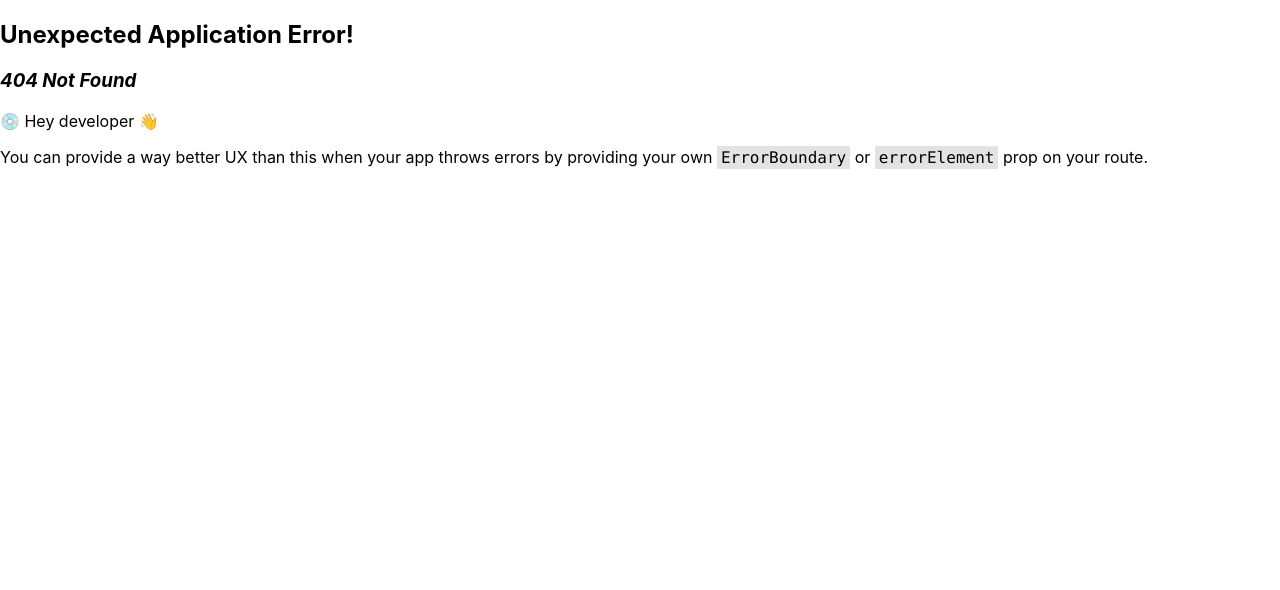
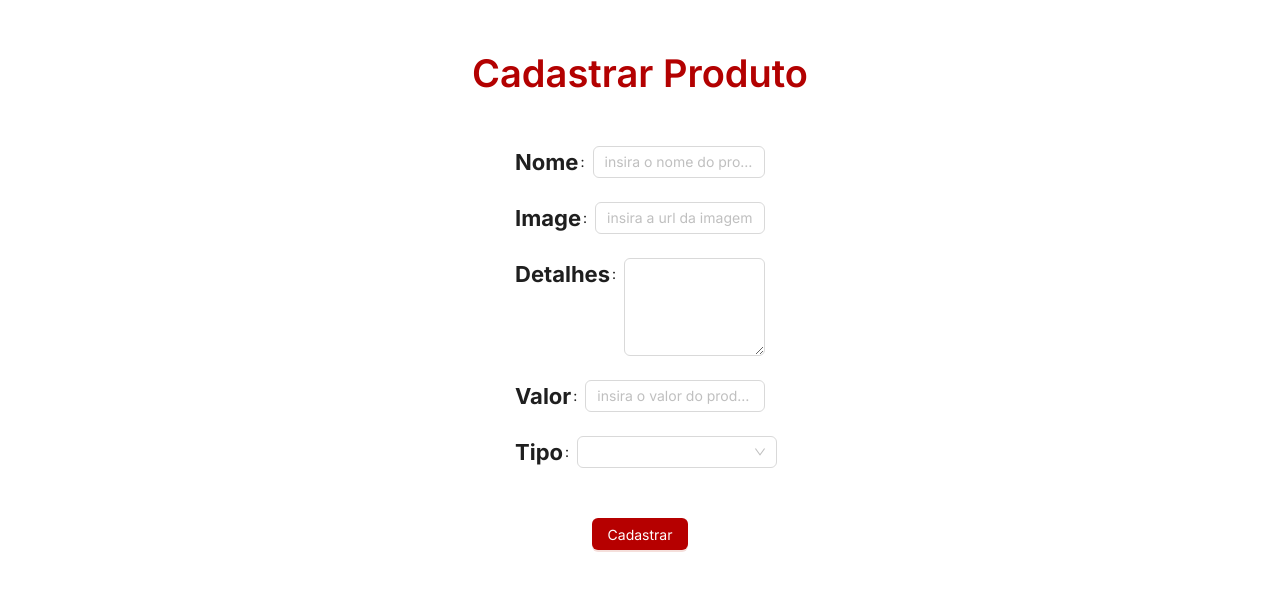
Before and after one commit to Kaue-C-Matos/aiqfarma-tcc, a React (Create React App) app in the folder front-end/: page /cadastro in a window 1280 px wide. Before the commit this address had no page. Shown: the top 590 px of the page. Built offline with nearby package versions, Linux system fonts and the light colour scheme.

Commit message:
criacao tela cadastro

```diff
--- a/front-end/src/App.js
+++ b/front-end/src/App.js
@@ -6,6 +6,7 @@ import React from 'react';
 import { ConfigProvider } from 'antd';
 import DetalheProduto from './pages/DetalheProduto.js';
 import Catalogo from './pages/Catalogo.js';
+import CadastrarProdutos from './pages/CadastrarProdutos.js';
 
 function App() {
 
@@ -25,6 +26,10 @@ function App() {
       {
         path: "/catalogo",
         element: <Catalogo/>
+      },
+      {
+        path: "/cadastro",
+        element: <CadastrarProdutos/>
       }
     ])
 
--- /dev/null
+++ b/front-end/src/pages/CadastrarProdutos.js
@@ -0,0 +1,51 @@
+import {Typography } from 'antd';
+import { Form, Input, Select } from 'antd';
+import { Button } from 'antd';
+const { TextArea } = Input;
+const {Title} = Typography;
+
+function CadastrarProdutos(){
+    return(
+        <div style={{display:"flex", flexDirection:"column", alignItems:"center"}}>
+             <Title level={1} style={{margin:"50px", display:"flex", justifyContent:"center", textAlign:"center", color:"#B30101"}}>
+             Cadastrar Produto
+            </Title>
+
+            <Form style={{width:250}}>
+
+         <Form.Item label={<label style={{fontSize: 22}}><b>Nome</b></label>}>
+        <Input placeholder="insira o nome do produto" />
+      </Form.Item>
+
+      <Form.Item label={<label style={{fontSize: 22}}><b>Image</b></label>}>
+        <Input placeholder="insira a url da imagem" />
+      </Form.Item>
+
+      <Form.Item label={<label style={{fontSize: 22}}><b>Detalhes</b></label>}>
+          <TextArea rows={4} />
+        </Form.Item>
+
+
+      <Form.Item label={<label style={{fontSize: 22}}><b>Valor</b></label>}>
+        <Input placeholder="insira o valor do produto" />
+      </Form.Item>
+
+
+    <Form.Item label={<label style={{fontSize: 22}}><b>Tipo</b></label>}>
+          <Select style={{width:"200px"}}>
+            <Select.Option value="Medicamento">medicamento</Select.Option>
+            <Select.Option value="Higiene">Higiene</Select.Option>
+          </Select>
+    </Form.Item>
+    <Form.Item style={{display:"flex", alignItems:"center", justifyContent:"center", margin:"50px"}}>
+        <Button type="primary">Cadastrar</Button>
+      </Form.Item>
+    </Form>
+
+        </div>
+
+
+    )
+
+}
+export default CadastrarProdutos
```
